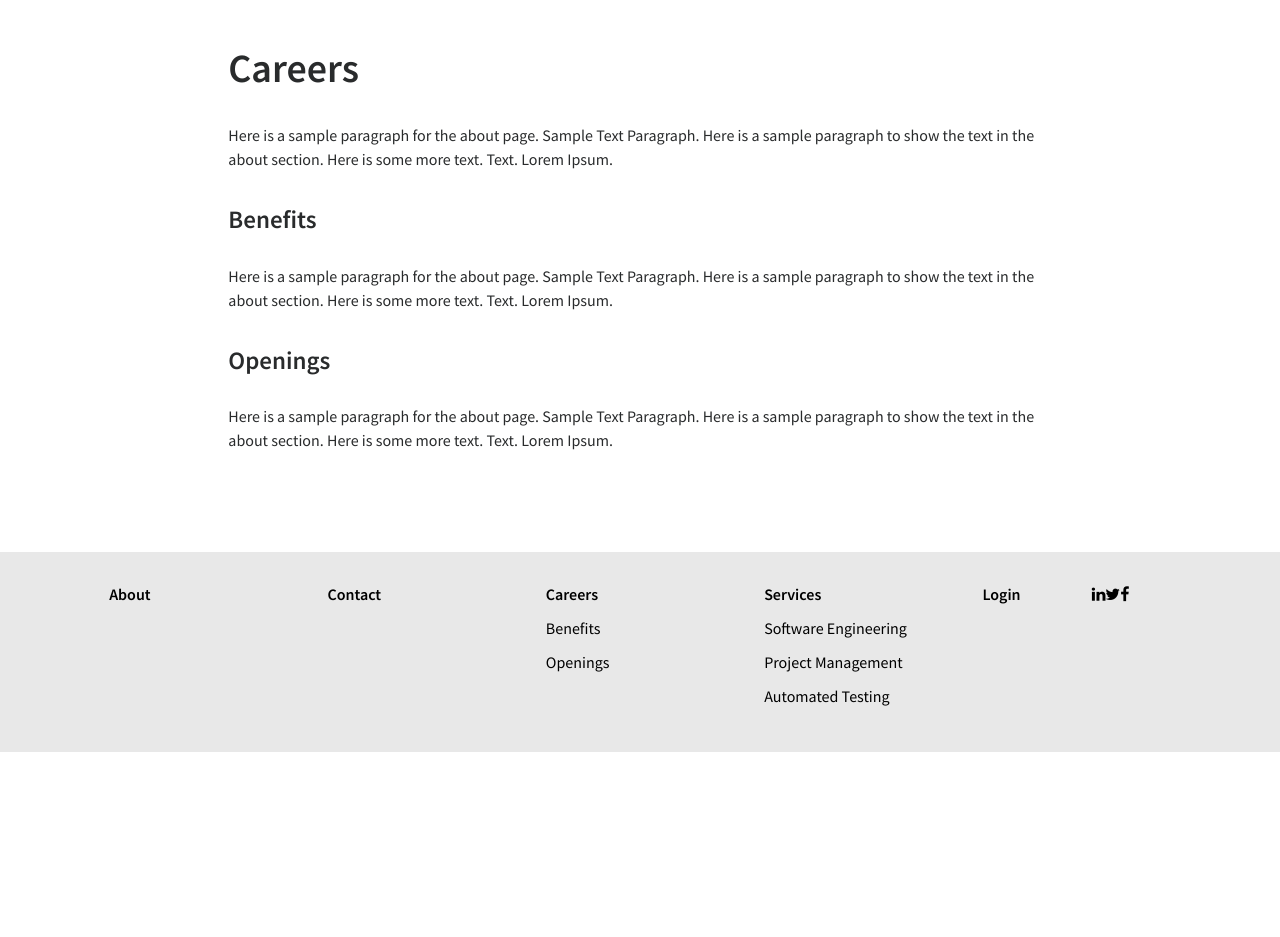
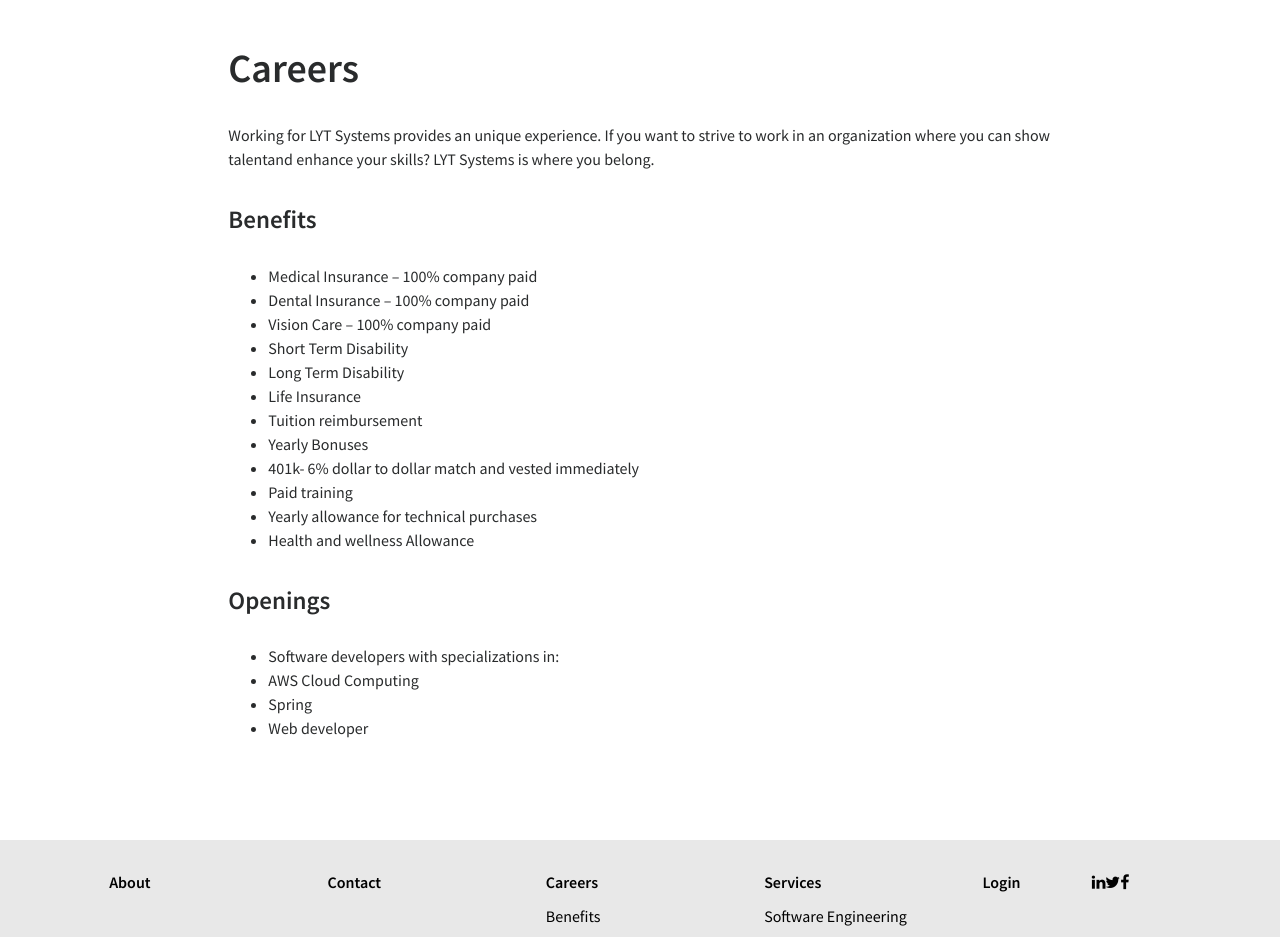
Before and after one commit to menuka-s/lyt, an Angular app in the folder frontend/: page /careers in a window 1280 px wide. Shown: the part 540-1477 px from the top of the page. Before the commit the page ends 1292 px from the top, so only its background shows below. Built offline with nearby package versions, Linux system fonts and the light colour scheme.

Commit message:
added text in replace of the filler text

```diff
--- a/frontend/package.json
+++ b/frontend/package.json
@@ -52,5 +52,8 @@
     "ts-node": "~3.2.0",
     "tslint": "~5.3.2",
     "typescript": "2.4.2"
-  }
+  },
+  "description": "This project was generated with [Angular CLI](https://github.com/angular/angular-cli) version 1.3.1.",
+  "main": "karma.conf.js",
+  "author": ""
 }
--- a/frontend/src/app/about/about.component.html
+++ b/frontend/src/app/about/about.component.html
@@ -9,16 +9,11 @@
     About LYT
   </div>
   <div class="section-content">
-    Here is a sample paragraph for the about page.  Sample Text Paragraph. Here is a sample paragraph to show the text in the about section. Here is some more text. Text. Lorem Ipsum.
+   LYT Systems provides high quality, web designs and web services. We work side by side with our clients offering web design solutions to fit their website needs.
   </div>
   <div class="section-content">
-    Here is a sample paragraph for the about page.  Sample Text Paragraph. Here is a sample paragraph to show the text in the about section. Here is some more text. Text. Lorem Ipsum.
+    Our design practices involves more than working with the latest technologies. We leverage agile methods and Java to provide websites for our client.
   </div>
-  <div class="section-content">
-    Here is a sample paragraph for the about page.  Sample Text Paragraph. Here is a sample paragraph to show the text in the about section. Here is some more text. Text. Lorem Ipsum.
-  </div>
-  <div class="section-content">
-    Here is a sample paragraph for the about page.  Sample Text Paragraph. Here is a sample paragraph to show the text in the about section. Here is some more text. Text. Lorem Ipsum.
-  </div>
+
 </div>
 </div>
--- a/frontend/src/app/careers/careers.component.html
+++ b/frontend/src/app/careers/careers.component.html
@@ -9,22 +9,42 @@
             Careers
         </div>
         <div class="section-content">
-            Here is a sample paragraph for the about page. Sample Text Paragraph. Here is a sample paragraph to show the text in the
-            about section. Here is some more text. Text. Lorem Ipsum.
+          Working for LYT Systems provides an unique experience. If you want to strive to work in an organization
+		  where you can show talentand enhance your skills? LYT Systems is where you belong.
         </div>
         <div class="section-subtitle">
             Benefits
         </div>
         <div class="section-content">
-            Here is a sample paragraph for the about page. Sample Text Paragraph. Here is a sample paragraph to show the text in the
-            about section. Here is some more text. Text. Lorem Ipsum.
+		<ul>
+		<li>Medical Insurance – 100% company paid</li>
+		<li>Dental Insurance – 100% company paid</li>
+		<li>Vision Care – 100% company paid</li>
+		<li>Short Term Disability </li>
+		<li>Long Term Disability</li>
+		<li>Life Insurance</li>
+		<li>Tuition reimbursement</li>
+		<li>Yearly Bonuses </li>
+		<li>401k- 6% dollar to dollar match and vested immediately</li>
+		<li>Paid training</li>
+		<li>Yearly allowance for technical purchases</li>
+		<li>Health and wellness Allowance</li>
+		</ul>
+
+
+
         </div>
         <div class="section-subtitle">
             Openings
         </div>
         <div class="section-content">
-            Here is a sample paragraph for the about page. Sample Text Paragraph. Here is a sample paragraph to show the text in the
-            about section. Here is some more text. Text. Lorem Ipsum.
-        </div>
-    </div>
+		<ul>
+		<li>Software developers with specializations in:</li>
+        <li>AWS Cloud Computing </li>
+		<li>Spring </li>
+		<li>Web developer </li>
+</ul>
+
+   </div>
 </div>
+</div>
--- a/frontend/src/app/home/home.component.html
+++ b/frontend/src/app/home/home.component.html
@@ -31,8 +31,7 @@
           <br> LYT Systems, Inc.
         </div>
         <div class="banner-text">
-          Here is some sample text giving the mission statement for the company. Here is some sample text giving the mission statement
-          for the company.
+         Our company, LYT Systems, exists to make technology an asset and not a problem for others.
         </div>
         <button class="btn home-container-btn" routerLink="about">
           LEARN MORE
@@ -47,8 +46,7 @@
           <br> LYT Systems, Inc.
         </div>
         <div class="banner-text">
-          Here is some sample text giving the mission statement for the company. Here is some sample text giving the mission statement
-          for the company.
+         Our company, LYT Systems, exists to make technology an asset and not a problem for others.
         </div>
         <button class="btn home-container-btn" routerLink="about">
           LEARN MORE
@@ -63,8 +61,7 @@
           <br> LYT Systems, Inc.
         </div>
         <div class="banner-text">
-          Here is some sample text giving the mission statement for the company. Here is some sample text giving the mission statement
-          for the company.
+         Our company, LYT Systems, exists to make technology an asset and not a problem for others.
         </div>
         <button class="btn home-container-btn" routerLink="about">
           LEARN MORE
@@ -96,8 +93,8 @@
       <img class="card-img-top card-img-size-fit" src="../../assets/stock-hero-img-3.jpg" alt="Card image cap">
       <div class="card-block">
         <h4 class="card-title">Careers</h4>
-        <p class="card-text">This is a longer card with supporting text below as a natural lead-in to additional content. This content is a little
-          bit longer.</p>
+        <p class="card-text">Working for LYT Systems provides an unique experience. If you want to strive to work in an organization
+		  where you can show talentand enhance your skills, LYT Systems is where you belong.</p>
         <p class="card-text">
           <small class="text-muted">
             <a routerLink="careers">Click here to learn more</a>
@@ -109,7 +106,7 @@
       <img class="card-img-top card-img-size-fit" src="../../assets/stock-hero-img-1.jpg" alt="Card image cap">
       <div class="card-block">
         <h4 class="card-title">Services</h4>
-        <p class="card-text">This card has supporting text below as a natural lead-in to additional content.</p>
+        <p class="card-text">LYT Systems builds itself on maintaining expertise in a set of industry tools and methodolgies.</p>
         <p class="card-text">
           <small class="text-muted">
             <a routerLink="services">Click here to learn more</a>
@@ -121,8 +118,8 @@
       <img class="card-img-top card-img-size-fit" src="../../assets/stock-hero-img-5.jpg" alt="Card image cap">
       <div class="card-block">
         <h4 class="card-title">Contact</h4>
-        <p class="card-text">This is a wider card with supporting text below as a natural lead-in to additional content. This card has even longer
-          content than the first to show that equal height action.</p>
+        <p class="card-text">If you are going to apply for a job or even need any help or information, feel free
+		by contacting us with the link below.</p>
         <p class="card-text">
           <small class="text-muted">
             <a routerLink="contact">Click here to learn more</a>
--- a/frontend/src/app/services/services.component.html
+++ b/frontend/src/app/services/services.component.html
@@ -8,29 +8,28 @@
             Services
         </div>
         <div class="section-content">
-            Here is a sample paragraph for the about page. Sample Text Paragraph. Here is a sample paragraph to show the text in the
-            about section. Here is some more text. Text. Lorem Ipsum.
+           LYT Systems builds itself on maintaining expertise in a set of industry tools and methodolgies.
         </div>
         <div class="section-subtitle">
             Software Engineering
         </div>
         <div class="section-content">
-            Here is a sample paragraph for the about page. Sample Text Paragraph. Here is a sample paragraph to show the text in the
-            about section. Here is some more text. Text. Lorem Ipsum.
+           We design optimal solutions for each client by working closely with stakeholders
+		   and endusers to understand the business objectives and processes.
         </div>
         <div class="section-subtitle">
             Project Management
         </div>
         <div class="section-content">
-            Here is a sample paragraph for the about page. Sample Text Paragraph. Here is a sample paragraph to show the text in the
-            about section. Here is some more text. Text. Lorem Ipsum.
+            Our project managers are well known in the world of Agile or even extreme software development which allows them to be
+			capable of leading development teams.
         </div>
         <div class="section-subtitle">
             Automated Testing
         </div>
         <div class="section-content">
-            Here is a sample paragraph for the about page. Sample Text Paragraph. Here is a sample paragraph to show the text in the
-            about section. Here is some more text. Text. Lorem Ipsum.
+           By applying agile test practices such as Test Driven Development at the beginning of the product development cycle, we
+		   are able to find out what leads to fragile and vulnerable software products.
         </div>
     </div>
 </div>
```
Also changed, not shown: 1 other file (tests, documents, lock files or other folders).
